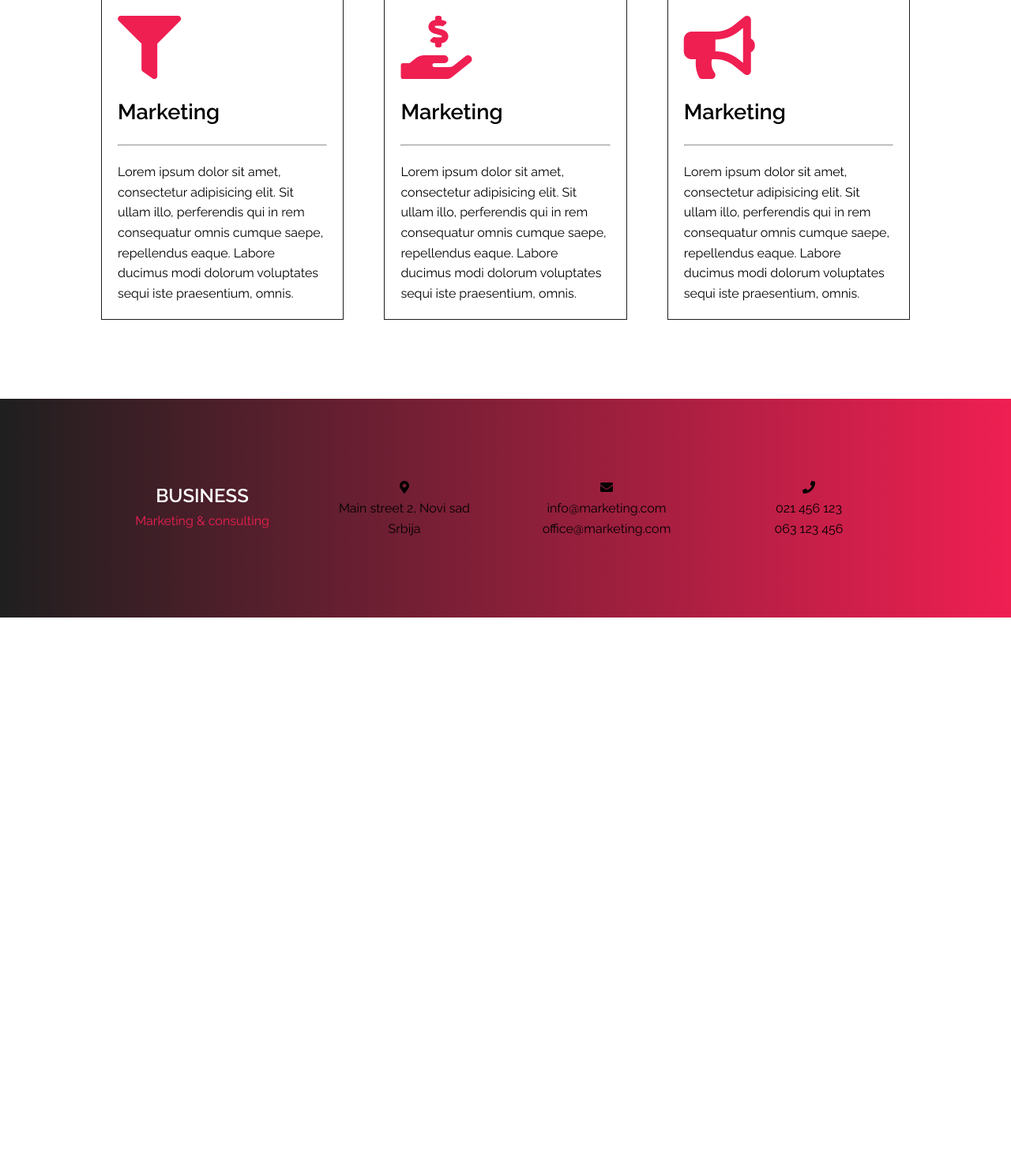
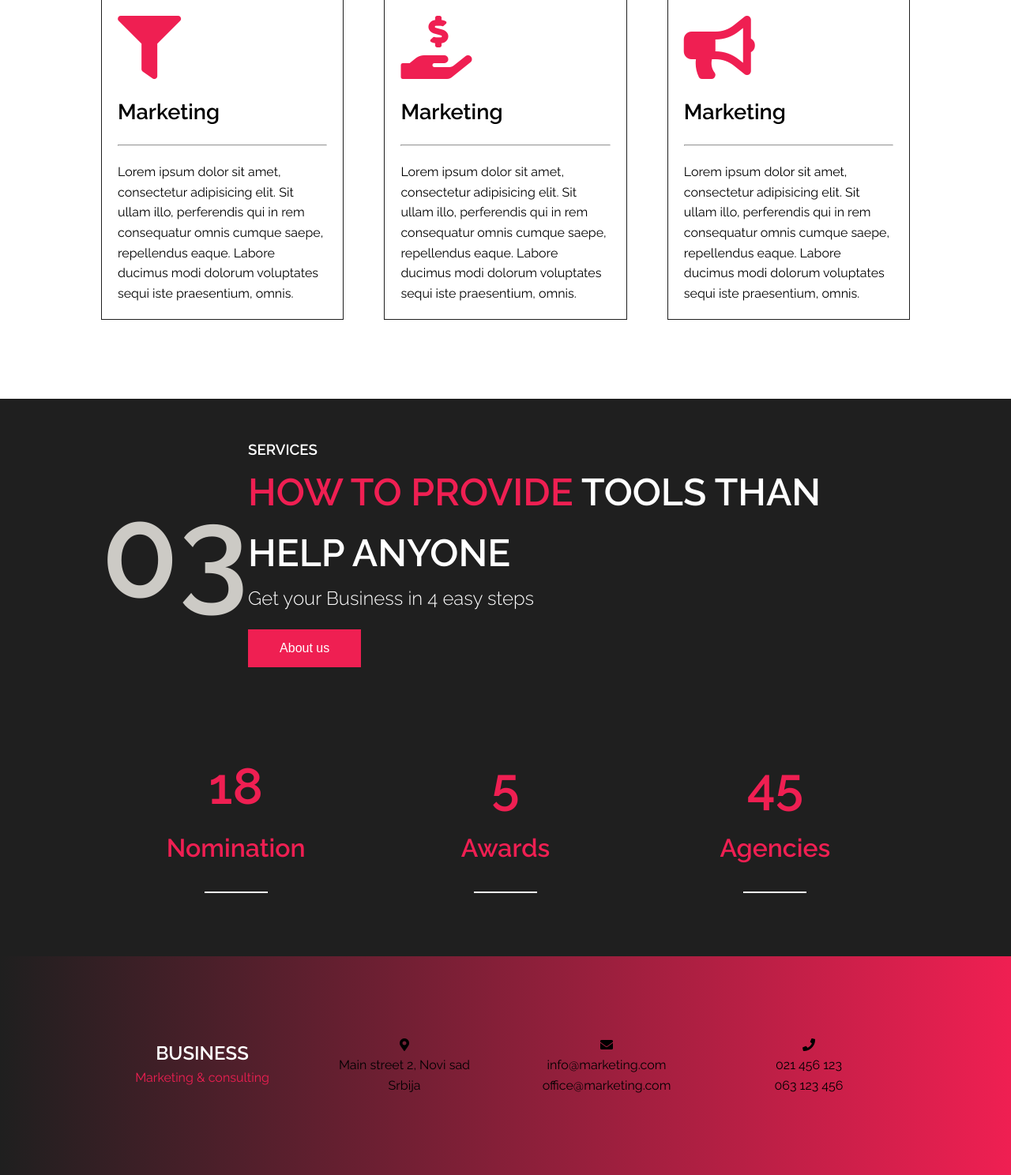
Before and after one commit to KovacAca/biznis, a PHP site: page / in a window 1280 px wide. Shown: the part 2454-3942 px from the top of the page at 79% size. Before the commit the page ends 3236 px from the top, so only its background shows below. Run offline with PHP 8.4, Linux system fonts and the light colour scheme; some libraries are stand-ins or nearby versions.

Commit message:
business

```diff
--- a/index.php
+++ b/index.php
@@ -1,7 +1,7 @@
 <?php include "partials/header.php" ?>
 
     <!-- header -->
-    <header>
+    <header class="mainHeader">
         <h1>Trusted and <br> professionals advisers</h1>
         <h3>For yuor business</h3>
         <p>Showcase your Profile to the world using online CV builder and get Hired Faster</p>
@@ -83,4 +83,43 @@
         </article>
     </section>
 
+    <!-- headings 3 -->
+    <section class="business">
+        <header class="container headings black">
+            <article>
+                <h2>03</h2>
+            </article>
+            <article>
+                <h3>Services</h3>
+                <h2><span>HOW TO PROVIDE</span> TOOLS THAN HELP ANYONE</h2>
+                <h4>Get your Business in 4 easy steps</h4>
+                <button>About us</button>
+            </article>
+        </header>
+        <div class="counter container">
+            <div class="col">
+                <h2>18</h2>
+                <h4>Nomination</h4>
+                <hr>
+            </div>
+            <div class="col">
+                <h2>5</h2>
+                <h4>Awards</h4>
+                <hr>
+            </div>
+            <div class="col">
+                <h2>45</h2>
+                <h4>Agencies</h4>
+                <hr>
+            </div>
+        </div>
+    </section>
+
+
+
+
+
+
+
+
 <?php include "partials/footer.php" ?>
--- a/scss/style.css
+++ b/scss/style.css
@@ -313,7 +313,7 @@ footer .container .col .logo:hover {
 /*******************
 header
 ********************/
-header {
+.mainHeader {
   background-image: url(../img/header.jpg);
   display: -webkit-box;
   display: -ms-flexbox;
@@ -339,7 +339,7 @@ header {
 }
 
 @media (max-width: 767px) {
-  header {
+  .mainHeader {
     text-align: left;
     padding: 30px;
     display: -webkit-box;
@@ -360,29 +360,29 @@ header {
   }
 }
 
-header h1 {
+.mainHeader h1 {
   font-size: 4rem;
   line-height: 1.3;
 }
 
 @media (max-width: 767px) {
-  header h1 {
+  .mainHeader h1 {
     font-size: 3rem;
   }
 }
 
-header h3 {
+.mainHeader h3 {
   font-size: 2rem;
   color: #ef1f52;
   padding: 20px 0;
 }
 
-header p {
+.mainHeader p {
   color: #ef1f52;
   font-size: 1.3rem;
 }
 
-header button {
+.mainHeader button {
   padding: 15px 40px;
   background: #ef1f52;
   border: none;
@@ -391,7 +391,7 @@ header button {
   margin-top: 20px;
 }
 
-header button:hover {
+.mainHeader button:hover {
   background: #1f1f1f;
   cursor: pointer;
   -webkit-transition: 0.3s ease;
@@ -566,4 +566,72 @@ services
 .services article hr {
   margin: 20px 0;
 }
+
+/*******************
+black heading
+********************/
+.business {
+  background: #1f1f1f;
+  color: white;
+}
+
+.business button {
+  padding: 15px 40px;
+  background: #ef1f52;
+  border: none;
+  color: #fff;
+  font-size: 1rem;
+  margin-top: 20px;
+}
+
+.business button:hover {
+  background: #1f1f1f;
+  cursor: pointer;
+  -webkit-transition: 0.3s ease;
+  transition: 0.3s ease;
+}
+
+.business .counter {
+  display: -webkit-box;
+  display: -ms-flexbox;
+  display: flex;
+  -ms-flex-wrap: wrap;
+      flex-wrap: wrap;
+  -webkit-box-pack: justify;
+      -ms-flex-pack: justify;
+          justify-content: space-between;
+  -webkit-box-align: center;
+      -ms-flex-align: center;
+          align-items: center;
+  -webkit-box-orient: horizontal;
+  -webkit-box-direction: normal;
+      -ms-flex-direction: row;
+          flex-direction: row;
+  padding: 50px 0;
+  text-align: center;
+}
+
+.business .counter .col {
+  -webkit-box-flex: 1;
+      -ms-flex: 1;
+          flex: 1;
+}
+
+.business .counter .col h2 {
+  color: #ef1f52;
+  font-size: 4rem;
+}
+
+.business .counter .col h4 {
+  color: #ef1f52;
+  font-size: 2rem;
+}
+
+.business .counter .col hr {
+  border: none;
+  height: 2px;
+  background: #fff;
+  width: 80px;
+  margin: 30px auto 30px auto;
+}
 /*# sourceMappingURL=style.css.map */
--- a/scss/style.scss
+++ b/scss/style.scss
@@ -198,7 +198,7 @@ footer {
 /*******************
 header
 ********************/
-header {
+.mainHeader {
     background-image: url(../img/header.jpg);
     @include flex(center, flex-end, column);
     height: 80vh;
@@ -304,3 +304,36 @@ services
         }
     }
 }
+/*******************
+black heading
+********************/
+.business {
+    background: $black;
+    color: white;
+    button {
+        @include btn;
+    }
+    .counter {
+        @include flex(space-between, center, row);
+        padding: $padding;
+        text-align: center;
+        .col {
+            flex: 1;
+            h2 {
+                color: $pink;
+                font-size: 4rem;
+            }
+            h4 {
+                color: $pink;
+                font-size: 2rem;
+            }
+            hr {
+                border: none;
+                height: 2px;
+                background: $white;
+                width: 80px;
+                margin: 30px auto 30px auto;
+            }
+        }
+    }
+}
```
Also changed, not shown: 1 other file.
